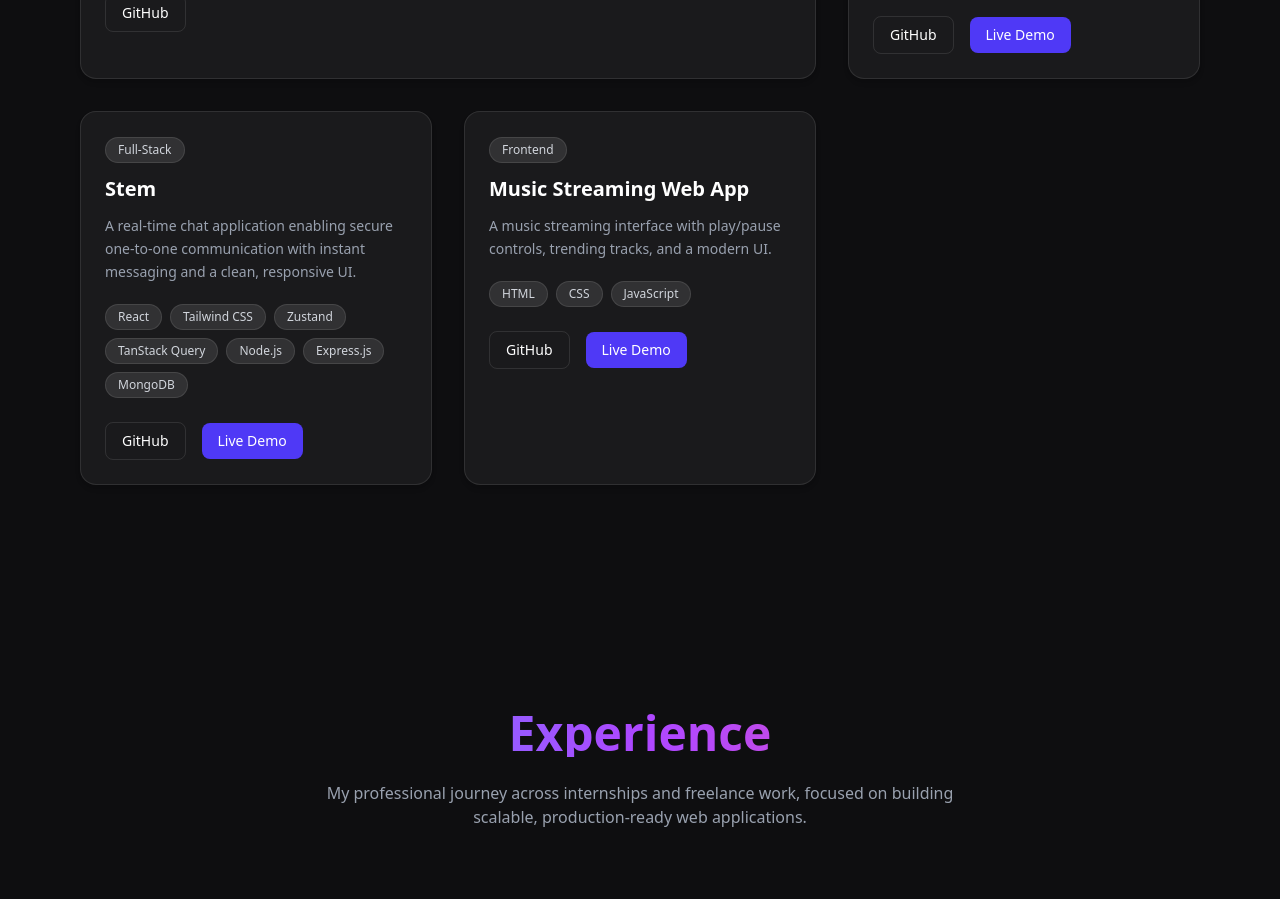
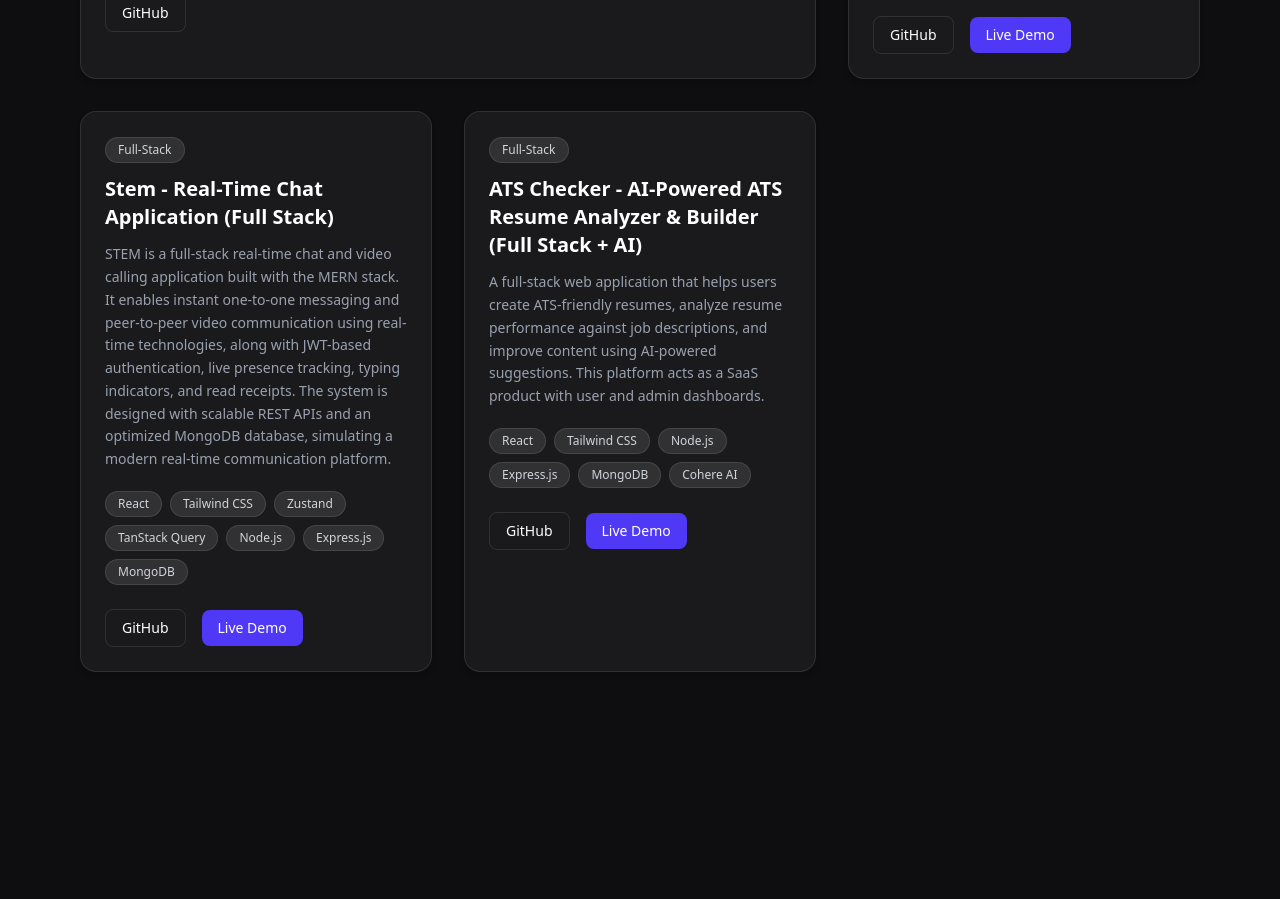
Before and after one commit to nikilkumarks/My_portfolio, a React (Vite) app: page / in a window 1280 px wide. Shown: the part 3820-4719 px from the top of the page. Built offline with nearby package versions, Linux system fonts and the light colour scheme.

Commit message:
update the project section and some image conflicts

```diff
--- a/index.html
+++ b/index.html
@@ -2,7 +2,7 @@
 <html lang="en">
   <head>
     <meta charset="UTF-8" />
-    <link rel="favicon" href="/profile.jpg">
+    <link rel="icon" type="img/png" href="/profile.jpg">
     <meta name="viewport" content="width=device-width, initial-scale=1.0" />
     <title>NIKIL'S Portfolio</title>
   </head>
--- a/src/components/Projects.jsx
+++ b/src/components/Projects.jsx
@@ -40,10 +40,10 @@
     live: "https://e-commerc-seven.vercel.app/",
   },
   {
-    title: "Stem",
+    title: "Stem - Real-Time Chat Application (Full Stack)",
     type: "Full-Stack",
     description:
-      "A real-time chat application enabling secure one-to-one communication with instant messaging and a clean, responsive UI.",
+      "STEM is a full-stack real-time chat and video calling application built with the MERN stack. It enables instant one-to-one messaging and peer-to-peer video communication using real-time technologies, along with JWT-based authentication, live presence tracking, typing indicators, and read receipts. The system is designed with scalable REST APIs and an optimized MongoDB database, simulating a modern real-time communication platform.",
     tech: [
       "React",
       "Tailwind CSS",
@@ -57,13 +57,13 @@
     live: "https://stem-o0zn.onrender.com/",
   },
   {
-    title: "Music Streaming Web App",
-    type: "Frontend",
+    title: "ATS Checker - AI-Powered ATS Resume Analyzer & Builder (Full Stack + AI)",
+    type: "Full-Stack",
     description:
-      "A music streaming interface with play/pause controls, trending tracks, and a modern UI.",
-    tech: ["HTML", "CSS", "JavaScript"],
-    github: "https://github.com/nikilkumarks/Heavenly_music",
-    live: "https://harmonicheavenofmusic.vercel.app/",
+      "A full-stack web application that helps users create ATS-friendly resumes, analyze resume performance against job descriptions, and improve content using AI-powered suggestions. This platform acts as a SaaS product with user and admin dashboards.",
+    tech: ["React", "Tailwind CSS", "Node.js", "Express.js", "MongoDB", "Cohere AI"],
+    github: "https://github.com/nikilkumarks/ATS_Checker",
+    live: " https://ats-checker-vbuy.onrender.com/",
   },
 ];
 
```
Also changed, not shown: public/profile.jpg (added).
